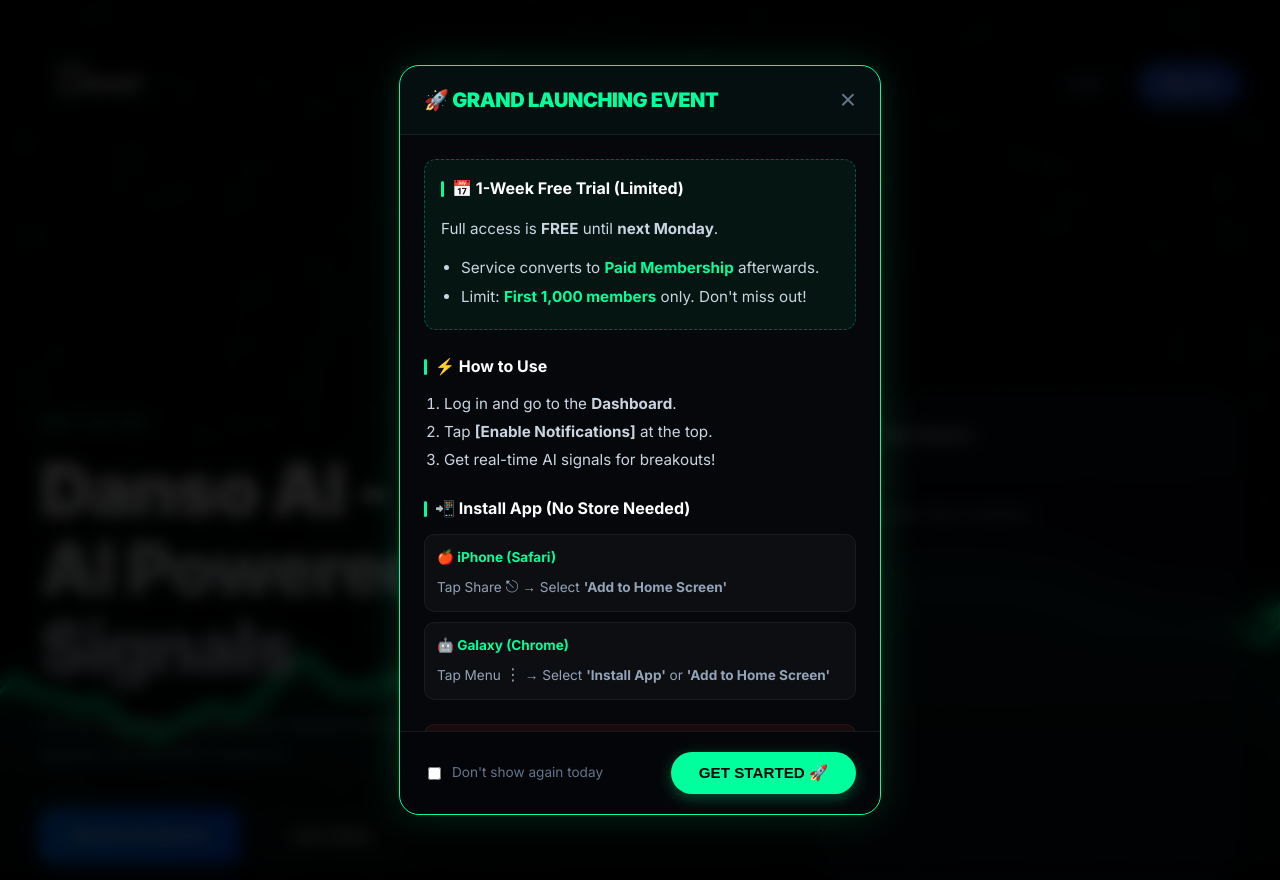
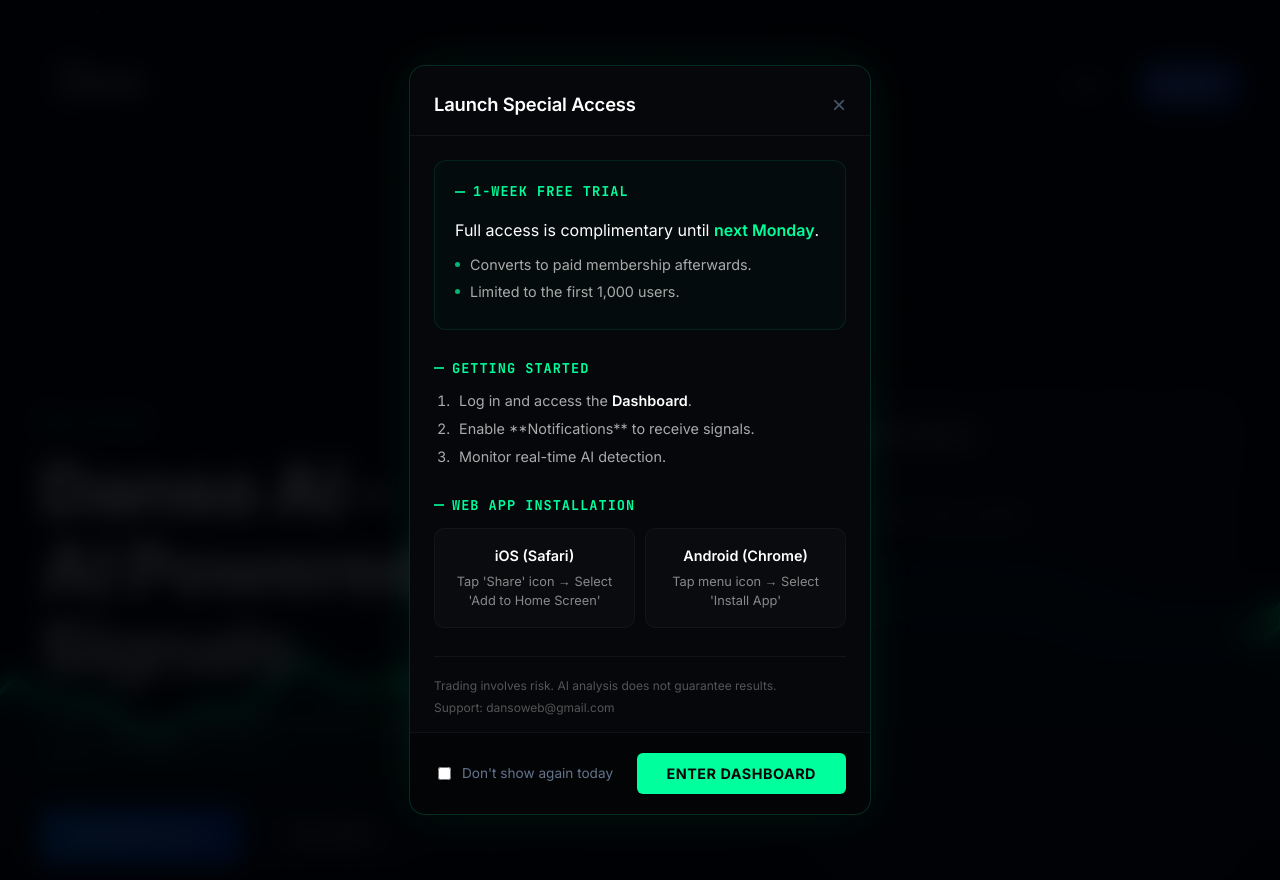
Before and after one commit to donghun0824/dansoweb, a Flask app: page / in a window 1280 px wide. Run offline with Flask 3, Linux system fonts and the light colour scheme; data that the repository does not hold is empty; some libraries are stand-ins or nearby versions.

Commit message:
Update landing popup to premium style

```diff
--- a/static/css/landing.css
+++ b/static/css/landing.css
@@ -272,185 +272,136 @@ body {
     .hero-description { margin-left: auto; margin-right: auto; }
 }
 /* ==========================================================================
-   (v19.1) LAUNCH POPUP STYLES - Added for Global Launch
+   (v20.0) PREMIUM LAUNCH POPUP STYLES - Clean, No Emojis, Tech-Luxury
    ========================================================================== */
 
-/* 팝업 오버레이 (배경) */
+/* 오버레이: 더 깊고 어두운 블러 */
 .popup-overlay {
-    position: fixed;
-    top: 0;
-    left: 0;
-    width: 100%;
-    height: 100%;
-    background: rgba(0, 0, 0, 0.85); /* 짙은 배경 */
-    backdrop-filter: blur(8px);       /* 블러 효과 */
-    /* 중요: 기존 비디오(9999)보다 높아야 함 */
-    z-index: 10000;
-    display: none; /* JS로 제어됨 */
-    justify-content: center;
-    align-items: center;
+    position: fixed; top: 0; left: 0; width: 100%; height: 100%;
+    background: rgba(0, 2, 5, 0.9); /* 거의 완전한 블랙 */
+    backdrop-filter: blur(12px); z-index: 10000;
+    display: none; justify-content: center; align-items: center;
 }
 
-/* 팝업 본체 */
+/* 팝업 본체: 미니멀리즘 박스 */
 .popup-content {
-    background: var(--deep-space); /* 기존 테마 배경색(#05070a) 사용 */
-    border: 1px solid var(--neon-green); /* 네온 그린 테두리 */
-    box-shadow: 0 0 40px rgba(0, 255, 157, 0.15); /* 은은한 네온 발광 */
-    width: 90%;
-    max-width: 480px;
-    max-height: 85vh; /* 모바일에서 잘리지 않게 */
-    border-radius: 20px;
-    display: flex;
-    flex-direction: column;
-    color: white;
-    font-family: 'Inter', sans-serif; /* 메인 폰트 일치 */
+    background: #05070a; /* Deep Space Black */
+    border: 1px solid rgba(0, 255, 157, 0.15); /* 아주 은은한 네온 테두리 */
+    box-shadow: 0 0 50px rgba(0, 255, 157, 0.08); /* 극도로 절제된 발광 */
+    width: 90%; max-width: 460px; max-height: 85vh;
+    border-radius: 16px; display: flex; flex-direction: column;
+    color: #e2e8f0; font-family: 'Inter', sans-serif;
     animation: popupFadeIn 0.4s cubic-bezier(0.16, 1, 0.3, 1);
 }
+@keyframes popupFadeIn { from { opacity: 0; transform: scale(0.97) translateY(5px); } to { opacity: 1; transform: scale(1) translateY(0); } }
 
-@keyframes popupFadeIn {
-    from { opacity: 0; transform: scale(0.95) translateY(10px); }
-    to { opacity: 1; transform: scale(1) translateY(0); }
+/* 헤더: 배경색 없이 깔끔하게 */
+.popup-header {
+    padding: 24px 24px 16px 24px;
+    border-bottom: 1px solid rgba(255, 255, 255, 0.05);
+    display: flex; justify-content: space-between; align-items: center;
+    background: transparent;
+}
+.popup-header h2 {
+    margin: 0; font-size: 1.15rem; color: #fff; font-weight: 600; letter-spacing: -0.01em;
+}
+.close-btn {
+    background: none; border: none; color: #475569; font-size: 24px;
+    cursor: pointer; padding: 0; transition: color 0.2s; line-height: 1;
+}
+.close-btn:hover { color: #fff; }
+
+/* 본문 영역 */
+.popup-body { padding: 24px; overflow-y: auto; font-size: 0.9rem; line-height: 1.5; color: #94a3b8; }
+.popup-section { margin-bottom: 28px; }
+.popup-section:last-child { margin-bottom: 0; }
+
+/* 네온 악센트 소제목 (이모지 대체) */
+.neon-accent {
+    font-family: 'JetBrains Mono', monospace;
+    font-size: 0.85rem; color: var(--neon-green);
+    text-transform: uppercase; letter-spacing: 1px; font-weight: 700;
+    margin: 0 0 12px 0; display: flex; align-items: center;
+}
+/* 소제목 앞의 작은 네온 바 */
+.neon-accent::before {
+    content: ''; display: inline-block; width: 10px; height: 2px;
+    background: var(--neon-green); margin-right: 8px; opacity: 0.8;
 }
 
-/* 팝업 헤더 */
-.popup-header {
-    padding: 18px 24px;
-    border-bottom: 1px solid rgba(255, 255, 255, 0.08);
-    display: flex;
-    justify-content: space-between;
-    align-items: center;
-    background: rgba(0, 255, 157, 0.03); /* 아주 연한 그린 틴트 */
+/* 강조 박스 (Free Trial) */
+.highlight-box {
+    background: rgba(0, 255, 157, 0.02); /* 색상을 거의 뺌 */
+    border: 1px solid rgba(0, 255, 157, 0.1);
+    padding: 20px; border-radius: 12px;
+}
+.main-desc { font-size: 1rem; color: #fff; margin-bottom: 12px; }
+.main-desc strong { color: var(--neon-green); font-weight: 600; }
+
+/* 깔끔한 리스트 스타일 */
+.clean-list { list-style: none; padding: 0; margin: 0; }
+.clean-list li { display: flex; align-items: start; margin-bottom: 6px; color: #aaa; }
+/* 리스트 앞의 작은 네온 점 */
+.accent-dot {
+    display: inline-block; min-width: 5px; height: 5px;
+    background: var(--neon-green); border-radius: 50%;
+    margin-top: 8px; margin-right: 10px; opacity: 0.7;
 }
 
-.popup-header h2 {
-    margin: 0;
-    font-size: 1.25rem;
-    color: var(--neon-green); /* 네온 그린 텍스트 */
-    font-weight: 800;
-    letter-spacing: -0.02em;
+/* 숫자 리스트 */
+.clean-ol { padding-left: 20px; margin: 0; color: #aaa; }
+.clean-ol li { margin-bottom: 6px; padding-left: 5px; }
+.clean-ol strong { color: #fff; font-weight: 600; }
+
+/* 설치 가이드 UI 카드 */
+.install-guide { display: grid; grid-template-columns: 1fr 1fr; gap: 10px; }
+.guide-item {
+    background: rgba(255, 255, 255, 0.02);
+    padding: 16px; border-radius: 10px;
+    border: 1px solid rgba(255, 255, 255, 0.04);
+    text-align: center; transition: border-color 0.2s;
+}
+.guide-item:hover { border-color: rgba(0, 255, 157, 0.2); }
+.os-label {
+    display: block; font-weight: 600; color: #fff; margin-bottom: 6px; font-size: 0.9rem;
+}
+.guide-item p { margin: 0; color: #888; font-size: 0.8rem; }
+
+/* 하단 정보 (면책 등) - 아주 작게 처리 */
+.footer-info {
+    border-top: 1px solid rgba(255, 255, 255, 0.05);
+    padding-top: 16px; margin-top: 16px;
+}
+.disclaimer, .contact { font-size: 0.75rem; color: #555; margin: 4px 0; }
+
+/* 푸터 버튼 영역 */
+.popup-footer {
+    padding: 20px 24px; border-top: 1px solid rgba(255, 255, 255, 0.05);
+    display: flex; justify-content: space-between; align-items: center;
+    background: rgba(0, 0, 0, 0.3); border-radius: 0 0 16px 16px;
+}
+.dont-show {
+    font-size: 0.85rem; color: #64748b; cursor: pointer;
+    display: flex; align-items: center; gap: 8px; transition: color 0.2s;
+}
+.dont-show:hover { color: #94a3b8; }
+.dont-show input { accent-color: var(--neon-green); }
+
+/* 메인 버튼 (깔끔한 텍스트형) */
+.confirm-btn {
+    background: var(--neon-green); color: #05070a; border: none;
+    padding: 12px 30px; border-radius: 6px; /* 둥근 정도를 줄임 */
+    font-family: 'Inter', sans-serif; font-weight: 700; font-size: 0.9rem;
+    letter-spacing: 0.5px; cursor: pointer; transition: all 0.2s ease;
+}
+.confirm-btn:hover {
+    background: #00cc7d; transform: translateY(-1px);
+    box-shadow: 0 4px 15px rgba(0, 255, 157, 0.2);
 }
 
-.close-btn {
-    background: none;
-    border: none;
-    color: #64748b;
-    font-size: 28px;
-    cursor: pointer;
-    line-height: 1;
-    transition: color 0.2s;
-    padding: 0;
+/* 모바일 대응 */
+@media (max-width: 480px) {
+    .install-guide { grid-template-columns: 1fr; } /* 모바일선 세로로 배치 */
+    .popup-footer { flex-direction: column; gap: 16px; }
+    .confirm-btn, .dont-show { width: 100%; justify-content: center; }
 }
-.close-btn:hover { color: white; }
-
-/* 팝업 본문 */
-.popup-body {
-    padding: 24px;
-    overflow-y: auto;
-    font-size: 0.95rem;
-    line-height: 1.6;
-    color: #cbd5e1; /* 읽기 편한 회색 */
-}
-
-.popup-section { margin-bottom: 24px; }
-.popup-section:last-child { margin-bottom: 0; }
-
-.popup-section h3 {
-    font-size: 1.0rem;
-    color: white;
-    font-weight: 700;
-    margin: 0 0 12px 0;
-    display: flex;
-    align-items: center;
-    gap: 8px;
-}
-/* 제목 옆 네온 바 */
-.popup-section h3::before {
-    content: '';
-    display: block;
-    width: 3px;
-    height: 16px;
-    background-color: var(--neon-green);
-    border-radius: 2px;
-}
-
-/* 강조 박스 (1주일 무료) */
-.highlight-box {
-    background: rgba(0, 255, 157, 0.06);
-    padding: 16px;
-    border-radius: 12px;
-    border: 1px dashed rgba(0, 255, 157, 0.3);
-}
-.bullet-list, ol { padding-left: 20px; margin: 8px 0 0 0; }
-.bullet-list li, ol li { margin-bottom: 4px; color: #cbd5e1; }
-.bullet-list li strong { color: var(--neon-green); }
-
-/* 설치 가이드 박스 */
-.install-guide { display: flex; flex-direction: column; gap: 10px; }
-.guide-item {
-    background: rgba(255, 255, 255, 0.03);
-    padding: 12px;
-    border-radius: 10px;
-    font-size: 0.9rem;
-    border: 1px solid rgba(255, 255, 255, 0.05);
-}
-.guide-item .icon {
-    display: block; margin-bottom: 4px;
-    color: var(--neon-green); font-weight: 700; font-size: 0.85rem;
-}
-.guide-item p { margin: 0; color: #94a3b8; font-size: 0.85rem;}
-
-/* 경고/문의 박스 */
-.warning-box {
-    background: rgba(255, 77, 77, 0.08); /* 붉은 틴트 */
-    padding: 14px;
-    border-radius: 10px;
-    font-size: 0.85rem;
-    color: #94a3b8;
-    border: 1px solid rgba(255, 77, 77, 0.1);
-}
-.warning-box strong { color: #ff6b6b; }
-.community-msg { margin: 8px 0; color: #e2e8f0; font-weight: 600; }
-.contact-info { margin-top: 8px; color: #64748b; font-size: 0.8rem; font-weight: 500; }
-
-/* 팝업 푸터 */
-.popup-footer {
-    padding: 20px 24px;
-    border-top: 1px solid rgba(255, 255, 255, 0.08);
-    display: flex;
-    justify-content: space-between;
-    align-items: center;
-    background: rgba(0, 0, 0, 0.2);
-    border-radius: 0 0 20px 20px;
-}
-
-/* 오늘 하루 보지 않기 */
-.dont-show {
-    font-size: 0.85rem;
-    color: #64748b;
-    cursor: pointer;
-    display: flex;
-    align-items: center;
-    gap: 8px;
-    transition: color 0.2s;
-}
-.dont-show:hover { color: #94a3b8; }
-.dont-show input { accent-color: var(--neon-green); cursor: pointer; }
-
-/* 시작하기 버튼 */
-.confirm-btn {
-    background: var(--neon-green); /* 네온 그린 배경 */
-    color: #05070a; /* 짙은 텍스트 */
-    border: none;
-    padding: 12px 28px;
-    border-radius: 99px;
-    font-weight: 800;
-    font-size: 0.95rem;
-    cursor: pointer;
-    box-shadow: 0 4px 15px rgba(0, 255, 157, 0.3);
-    transition: all 0.2s ease;
-}
-.confirm-btn:hover {
-    background: #00cc7d;
-    transform: translateY(-2px);
-    box-shadow: 0 6px 20px rgba(0, 255, 157, 0.4);
-}
--- a/templates/landing.html
+++ b/templates/landing.html
@@ -106,47 +106,46 @@
     <div id="landingPopup" class="popup-overlay">
         <div class="popup-content">
             <div class="popup-header">
-                <h2>🚀 GRAND LAUNCHING EVENT</h2>
+                <h2>Launch Special Access</h2>
                 <button class="close-btn" onclick="closePopup()">×</button>
             </div>
 
             <div class="popup-body">
                 <div class="popup-section highlight-box">
-                    <h3>📅 1-Week Free Trial (Limited)</h3>
-                    <p>Full access is <strong>FREE</strong> until <strong>next Monday</strong>.</p>
-                    <ul class="bullet-list">
-                        <li>Service converts to <strong>Paid Membership</strong> afterwards.</li>
-                        <li>Limit: <strong>First 1,000 members</strong> only. Don't miss out!</li>
+                    <h3 class="neon-accent">1-Week Free Trial</h3>
+                    <p class="main-desc">Full access is complimentary until <strong>next Monday</strong>.</p>
+                    <ul class="clean-list">
+                        <li><span class="accent-dot"></span> Converts to paid membership afterwards.</li>
+                        <li><span class="accent-dot"></span> Limited to the first 1,000 users.</li>
                     </ul>
                 </div>
 
                 <div class="popup-section">
-                    <h3>⚡ How to Use</h3>
-                    <ol>
-                        <li>Log in and go to the <strong>Dashboard</strong>.</li>
-                        <li>Tap <strong>[Enable Notifications]</strong> at the top.</li>
-                        <li>Get real-time AI signals for breakouts!</li>
+                    <h3 class="neon-accent">Getting Started</h3>
+                    <ol class="clean-ol">
+                        <li>Log in and access the <strong>Dashboard</strong>.</li>
+                        <li>Enable **Notifications** to receive signals.</li>
+                        <li>Monitor real-time AI detection.</li>
                     </ol>
                 </div>
 
                 <div class="popup-section">
-                    <h3>📲 Install App (No Store Needed)</h3>
+                    <h3 class="neon-accent">Web App Installation</h3>
                     <div class="install-guide">
                         <div class="guide-item">
-                            <span class="icon">🍎 <strong>iPhone (Safari)</strong></span>
-                            <p>Tap Share <span style="font-size:1.2em;">⎋</span> → Select <strong>'Add to Home Screen'</strong></p>
+                            <span class="os-label">iOS (Safari)</span>
+                            <p>Tap 'Share' icon → Select 'Add to Home Screen'</p>
                         </div>
                         <div class="guide-item">
-                            <span class="icon">🤖 <strong>Galaxy (Chrome)</strong></span>
-                            <p>Tap Menu <span style="font-size:1.2em;">⋮</span> → Select <strong>'Install App'</strong> or <strong>'Add to Home Screen'</strong></p>
+                            <span class="os-label">Android (Chrome)</span>
+                            <p>Tap menu icon → Select 'Install App'</p>
                         </div>
                     </div>
                 </div>
 
-                <div class="popup-section warning-box">
-                    <p>⚠️ <strong>Disclaimer:</strong> Investment involves risk. This AI provides analysis, but the final decision is yours.</p>
-                    <p class="community-msg">💬 Please share feedback in our Community!</p>
-                    <p class="contact-info">📧 Support: dansoweb@gmail.com / cbvkqtm98@gmail.com</p>
+                <div class="popup-section footer-info">
+                    <p class="disclaimer">Trading involves risk. AI analysis does not guarantee results.</p>
+                    <p class="contact">Support: dansoweb@gmail.com</p>
                 </div>
             </div>
 
@@ -154,7 +153,7 @@
                 <label class="dont-show">
                     <input type="checkbox" id="dontShowToday"> Don't show again today
                 </label>
-                <button class="confirm-btn" onclick="closePopup()">GET STARTED 🚀</button>
+                <button class="confirm-btn" onclick="closePopup()">ENTER DASHBOARD</button>
             </div>
         </div>
     </div>
```
